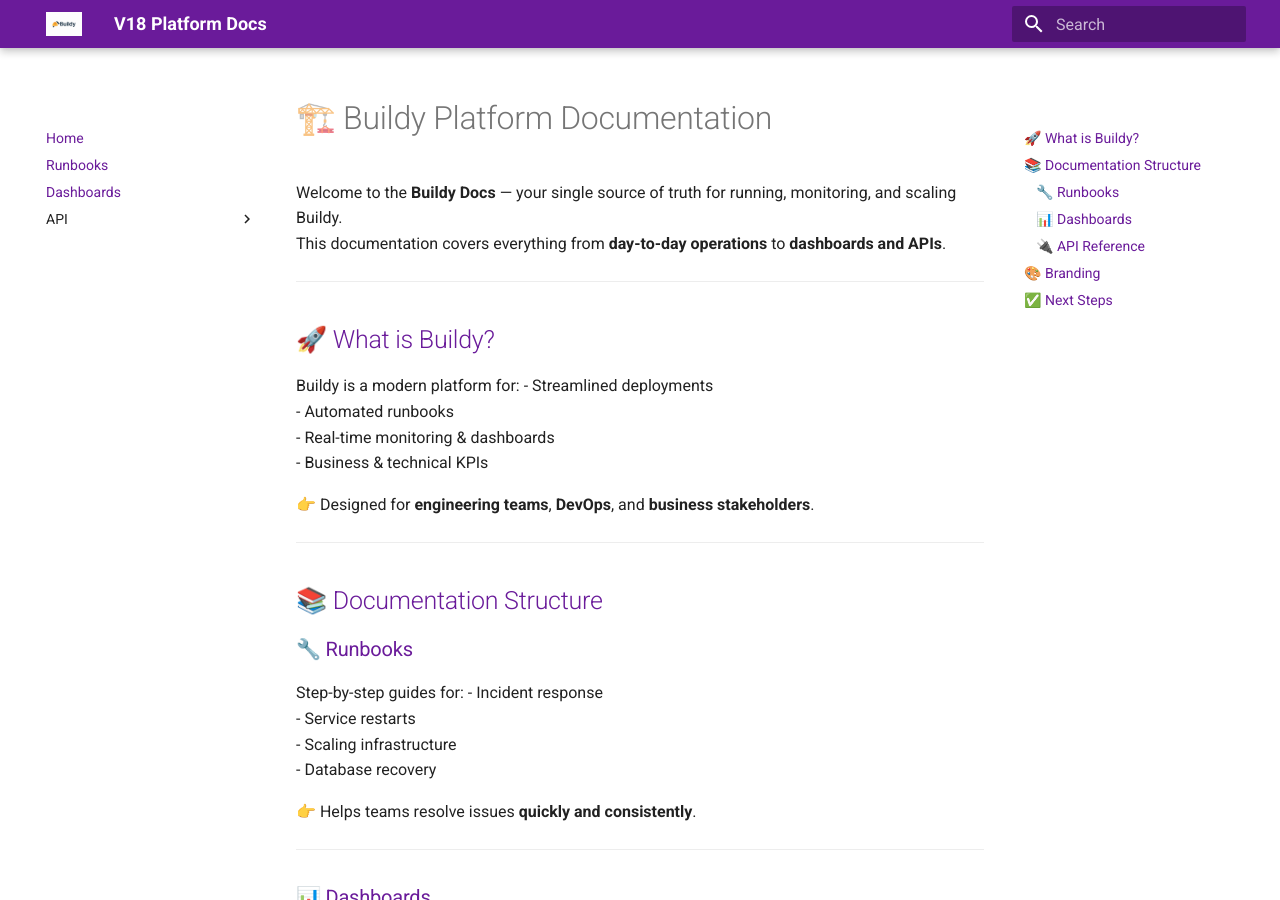
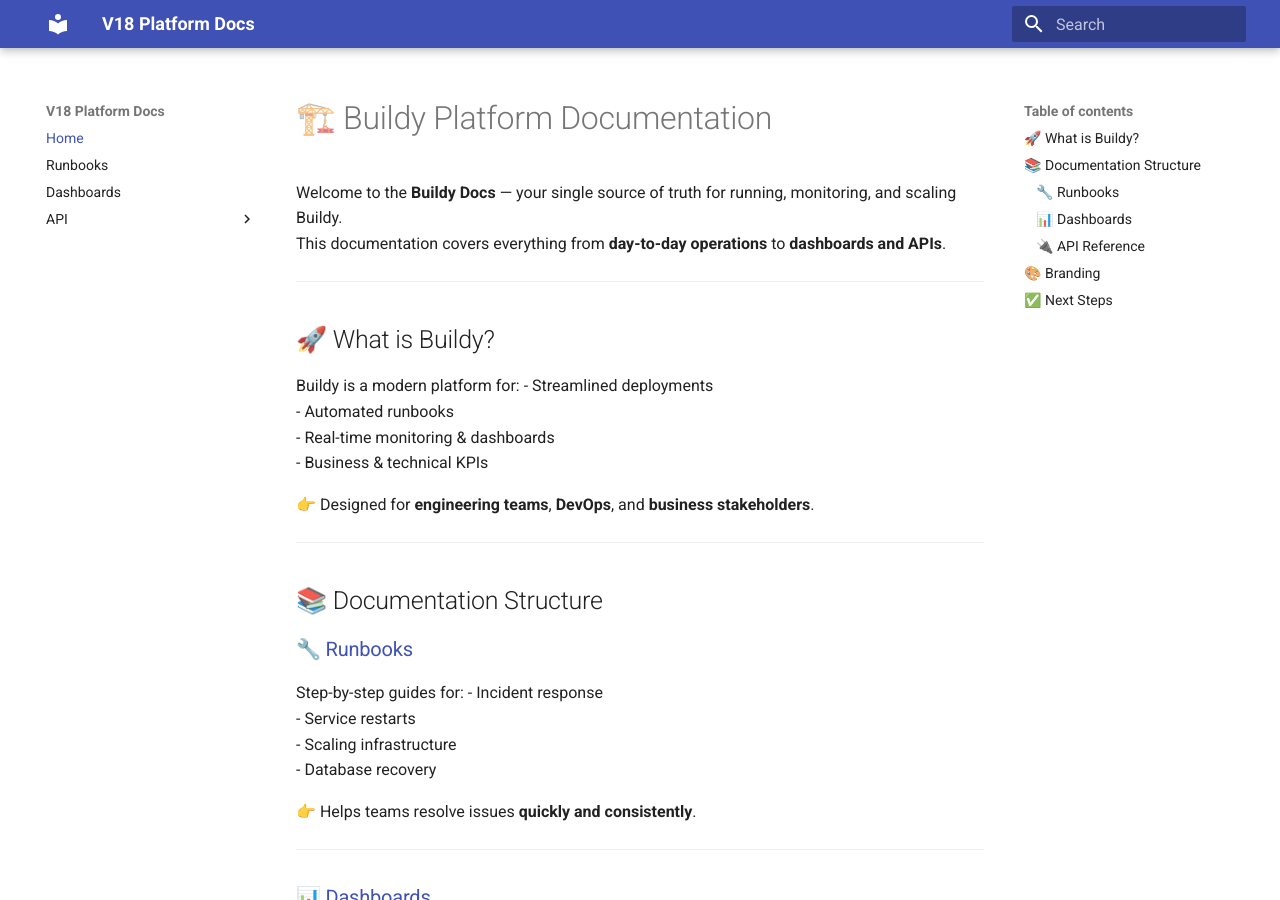
Before and after one commit to Kello54/Buildy, an MkDocs documentation site: the page built from docs/index.md, in a window 1280 px wide and 900 px high. Built offline with MkDocs 1.6.1 and Material for MkDocs 9.7.7, drawn with Linux system fonts in a browser that asks for light colours.

Commit message:
Update mkdocs.yml

```diff
--- a/mkdocs.yml
+++ b/mkdocs.yml
@@ -2,17 +2,11 @@
 
 theme:
   name: material
-  logo: images/logo.PNG       # Make sure it matches exact case in your repo
-  favicon: images/favicon.png # Same here
-
-extra_css:
-  - stylesheets/custom.css
-  - stylesheets/api.css
 
 plugins:
   - search
   - swagger-ui:
-      spec_file: platform.json   # remove 'docs/', MkDocs looks inside docs/ by default
+      spec_file: platform.json   # docs/ prefix removed
   - minify:
       minify_html: true
 
```
